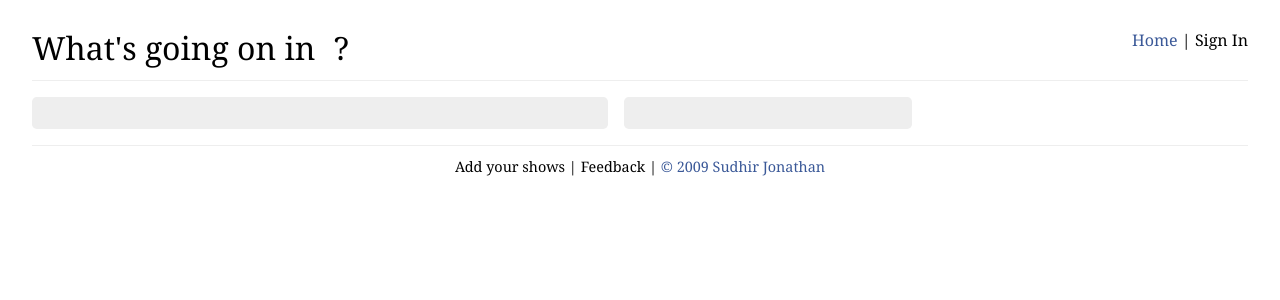
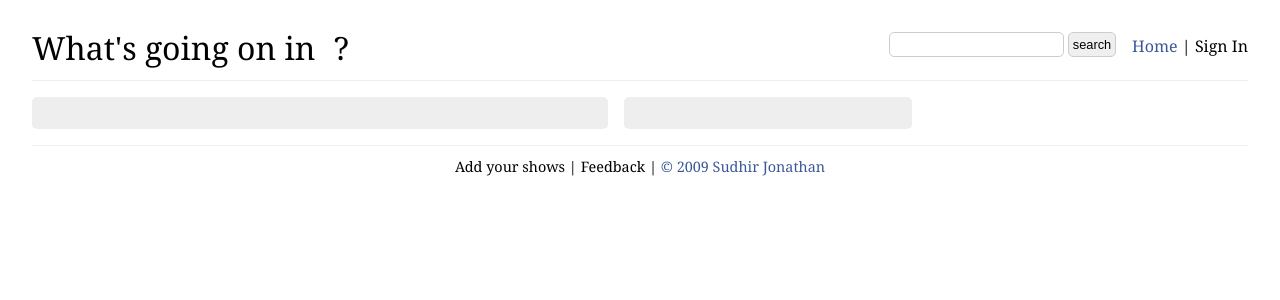
Before and after one commit to sudhirj/culcal, a Django app: template templates/public/city.html in a window 1280 px wide. Shown: the top 300 px of the page. Run offline with Django 3.2, Linux system fonts and the light colour scheme; the template is opened without the code that fills it, so the values that code supplies are empty.

Commit message:
set up very basic search functionality

```diff
--- a/handlers/public/allhandlers.py
+++ b/handlers/public/allhandlers.py
@@ -56,3 +56,9 @@ class ShowHandler(base.CrudHandler):
 class HomepageHandler(base.CrudHandler):
     def get(self):
         self.render('public/home.html', dict(cities = City.all()))
+
+class SearchHandler(base.CustomHandler):
+    def post(self):
+        term = self.read('term')
+        performances = Performance.all().filter('search_terms =', term)
+        self.render('public/search.html', dict(performances = performances, term = term))
--- a/handlers/public/main.py
+++ b/handlers/public/main.py
@@ -1,13 +1,14 @@
 from google.appengine.dist import use_library
 use_library('django', '1.0')
 from google.appengine.ext import webapp
-from handlers.public.allhandlers import VenueHandler, ShowHandler, CommonHandler, HomepageHandler
+from handlers.public.allhandlers import VenueHandler, ShowHandler, CommonHandler, HomepageHandler, SearchHandler
 import logging
 import re
 import settings
 import wsgiref.handlers
 
 ROUTES = [
+    (r'/search/*', SearchHandler),
     (r'/([\w-]+)/shows/([\w-]+)/*.*', ShowHandler),
     (r'/([\w-]+)/venues/([\w-]+)/*.*', VenueHandler),
     (r'/([\w-]+)/*.*',  CommonHandler),
--- a/models/performance.py
+++ b/models/performance.py
@@ -10,6 +10,7 @@ class Performance(base.Entity):
     utc_date_time = db.DateTimeProperty(required=True)
     venue = db.ReferenceProperty(Venue, collection_name='performances', required=True)
     time_sort = db.StringProperty()
+    search_terms = db.StringListProperty()
 
     cached_city = db.ReferenceProperty(City, collection_name = 'cached_performances', required = False)
     cached_company = db.ReferenceProperty(Company, collection_name = 'cached_performances', required = False)
@@ -24,6 +25,11 @@ class Performance(base.Entity):
         self.cached_city = self.venue.city
         self.cached_company = self.show.company
         self.time_sort = self.make_time_str(self.utc_date_time) + '|' + self.show.url + '|' +self.venue.url
+        self.search_terms = [self.show.name,
+                            self.show.company.name,
+                            self.venue.name,
+                            self.venue.city.name]
+
         return super(Performance, self).put()
 
     def __eq__(self,other):
--- a/static/css/main.css
+++ b/static/css/main.css
@@ -10,7 +10,9 @@ h5 {font-size:1em;font-weight:bold;}
 
 .header {overflow:hidden;position:relative;border-bottom:0.1em solid #eee;margin-bottom:1em;padding-bottom:1em;}
 
-.header .links {text-align:right;}
+.header .links {float:right;margin-top:0.35em;}
+.header .search {float:right;margin-right:1em;}
+.header .search input{-moz-border-radius:0.4em;-webkit-border-radius:0.4em; border: 1px solid #ccc;font-size:0.8em;padding:0.3em;}
 .day-schedule{margin:0 0 1em 0;}
 .day-schedule p {text-indent:-5em;padding-left:5.5em;margin-bottom:0.3em;}
 .column{float:left;
--- a/templates/public/base.html
+++ b/templates/public/base.html
@@ -9,6 +9,12 @@
 	<div class="header">
 	<h1 class="float-left">What's going on in <a href="/{% block url %}{% endblock %}">{% block heading %}{%endblock%}</a><sup><a href="{% block sub_url %}{% endblock %}">{% block sub_text %}{% endblock %}</a></sup>?</h1>
 	<div class="links"><a href="/">Home</a> | Sign In</div>
+	<div class="search">
+		<form action="/search" method="POST">
+			<input type="text" name="term"/>
+			<input type="submit" value="search">
+		</form>
+	</div>
 	</div>
 	<div id="content">
 		<div class="column main rounded">{% block content %}{% endblock %}</div>
```
Also changed, not shown: templates/public/search.html (added, +11 -0 lines), test/test_performances.py (+9 -0 lines).
